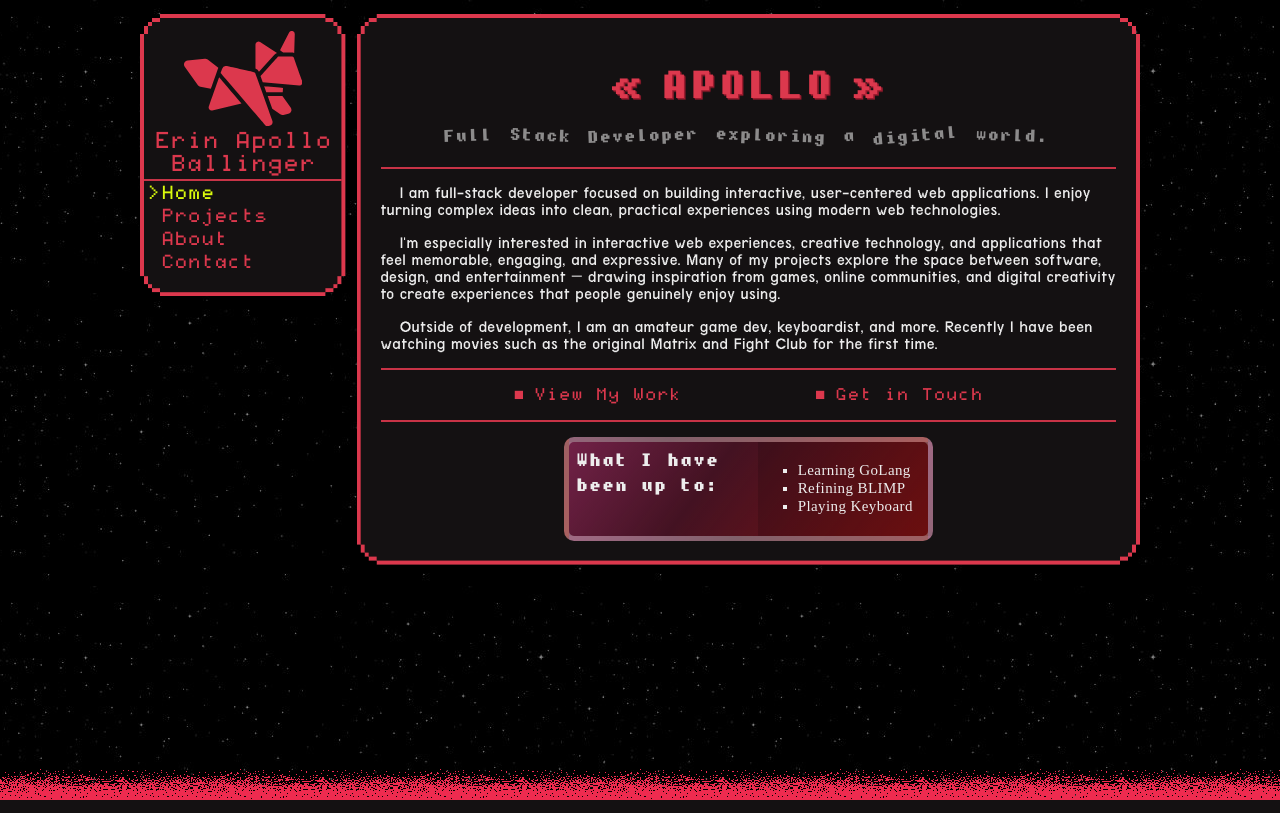
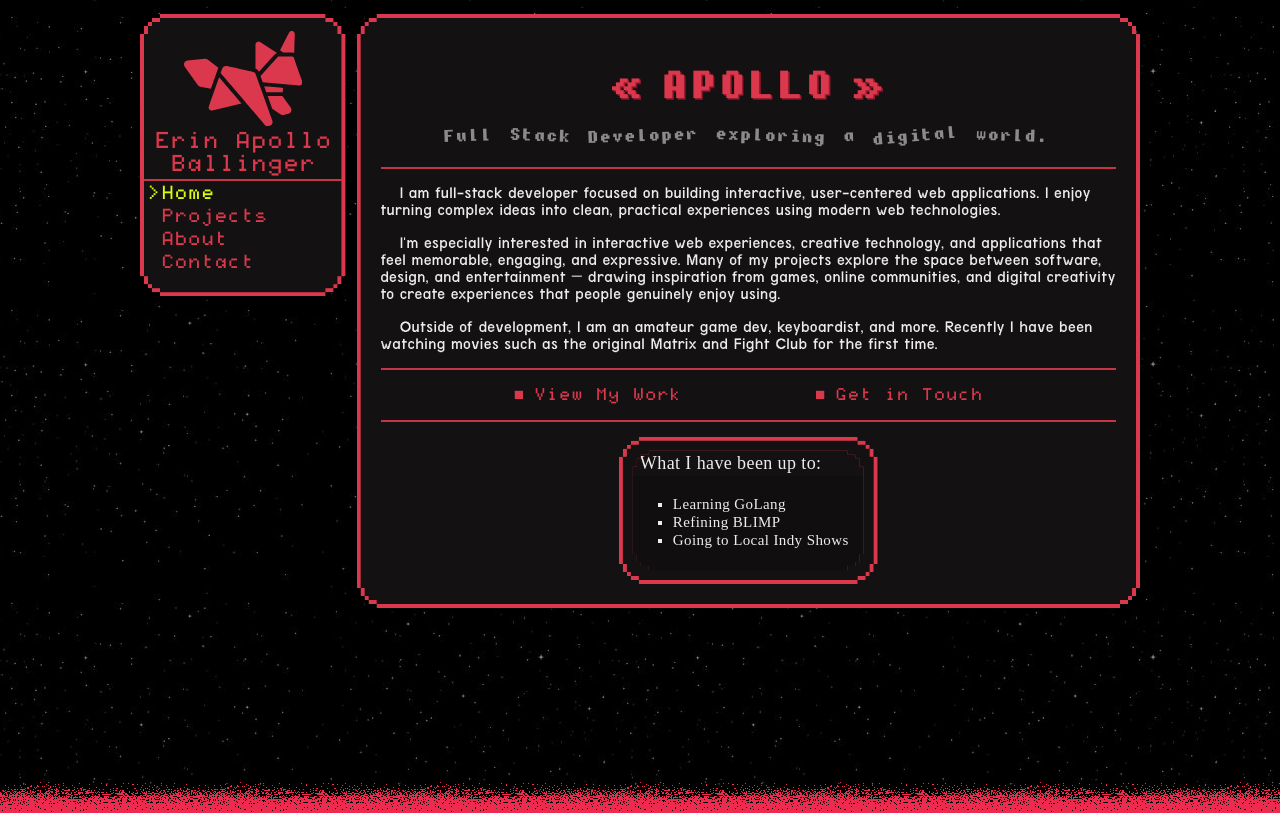
Before and after one commit to zapsters/portfolio, a Next.js app: page / in a window 1280 px wide. Built offline with nearby package versions, Linux system fonts and the light colour scheme; a web font is replaced by a local one.

Commit message:
Restylized what I have been up to element

```diff
--- a/src/app/page.tsx
+++ b/src/app/page.tsx
@@ -57,16 +57,16 @@ export default function Home() {
       {/* <p style={{ textAlign: "center" }}><svg style={{ position: "relative", top: "5px" }} xmlns="http://www.w3.org/2000/svg" width="24" height="24" viewBox="0 0 24 24"><path fill="var(--primary)" d="M13 22h-2v-2h2zm-2-2H9v-2h2zm4 0h-2v-2h2zm-6-2H7v-2h2zm8 0h-2v-2h2zM7 16H5v-2h2zm12 0h-2v-2h2zM5 14H3v-2h2zm16 0h-2v-2h2zM3 12H1V6h2zm20 0h-2V6h2zM13 8h-2V6h2zM5 6H3V4h2zm6 0H9V4h2zm4 0h-2V4h2zm6 0h-2V4h2zM9 4H5V2h4zm10 0h-4V2h4z" /></svg>
         {" "}Made with love{" "}
         <svg style={{ position: "relative", top: "5px" }} xmlns="http://www.w3.org/2000/svg" width="24" height="24" viewBox="0 0 24 24"><path fill="var(--primary)" d="M13 22h-2v-2h2zm-2-2H9v-2h2zm4 0h-2v-2h2zm-6-2H7v-2h2zm8 0h-2v-2h2zM7 16H5v-2h2zm12 0h-2v-2h2zM5 14H3v-2h2zm16 0h-2v-2h2zM3 12H1V6h2zm20 0h-2V6h2zM13 8h-2V6h2zM5 6H3V4h2zm6 0H9V4h2zm4 0h-2V4h2zm6 0h-2V4h2zM9 4H5V2h4zm10 0h-4V2h4z" /></svg></p> */}
-      <div style={{ margin: "0 auto", border: "5px solid #ffffff54", display: "flex", borderRadius: 10, justifyContent: "center", alignItems: "flex-start", width: "fit-content", gap: 0, background: "linear-gradient(127deg,rgba(153, 41, 95, 0.7) 0%, rgba(205, 23, 81, 0.26)39%, rgba(139, 18, 18, 0.9) 100%)" }}>
-        <span style={{ padding: "7px 0px 7px 7px", fontFamily: "ft88", fontWeight: 600, maxWidth: "15ch", lineHeight: "1.4em", fontSize: 18 }}>What I have been up to:</span>
+      <Pixelated wrapperStyle={{ margin: '0 auto', padding: '10px 10px' }}>
+        <span style={{ padding: "7px 0px 7px 7px", fontFamily: "ft88", fontWeight: 300, maxWidth: "15ch", lineHeight: "1.4em", fontSize: 18 }}>What I have been up to:</span>
         <ul style={{
           margin: 0, padding: "20px 15px", paddingLeft: 20, flex: 1, listStyle: "square", backgroundColor: "#00000027", fontWeight: 300, fontFamily: "ft88", fontSize: 15
         }}>
           <li>Learning GoLang</li>
           <li>Refining <a style={{ all: "unset", cursor: "help", textDecorationThickness: 1.5 }} href="/projects/BLIMP">BLIMP</a></li>
-          <li>Playing Keyboard</li>
+          <li>Going to Local Indy Shows</li>
         </ul>
-      </div >
+      </Pixelated>
     </div >
   );
 }
```
